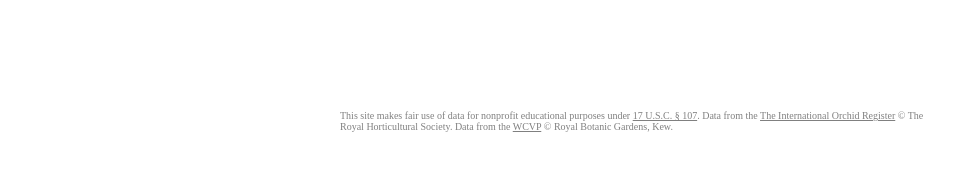
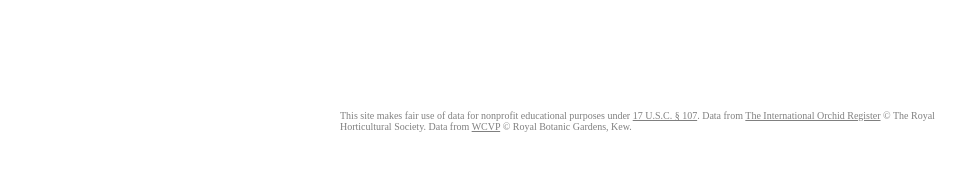
Before and after one commit to sighrobot/orchidex, a Next.js app: page / in a window 1280 px wide. Shown: the part 658-828 px from the top of the page, without its empty margins (0-969 px from the left). Built offline with nearby package versions, Linux system fonts and the light colour scheme.

Commit message:
correct footer text

```diff
--- a/components/container/container.tsx
+++ b/components/container/container.tsx
@@ -71,14 +71,14 @@ export const Container = ({
         >
           17 U.S.C. § 107
         </Link>
-        . Data from the{' '}
+        . Data from{' '}
         <Link
           href='https://apps.rhs.org.uk/horticulturaldatabase/orchidregister/orchidregister.asp'
           target='_blank'
         >
           The International Orchid Register
         </Link>{' '}
-        &copy; The Royal Horticultural Society. Data from the{' '}
+        &copy; The Royal Horticultural Society. Data from{' '}
         <Link
           href='https://powo.science.kew.org/taxon/urn:lsid:ipni.org:names:30000046-2'
           target='_blank'
```
